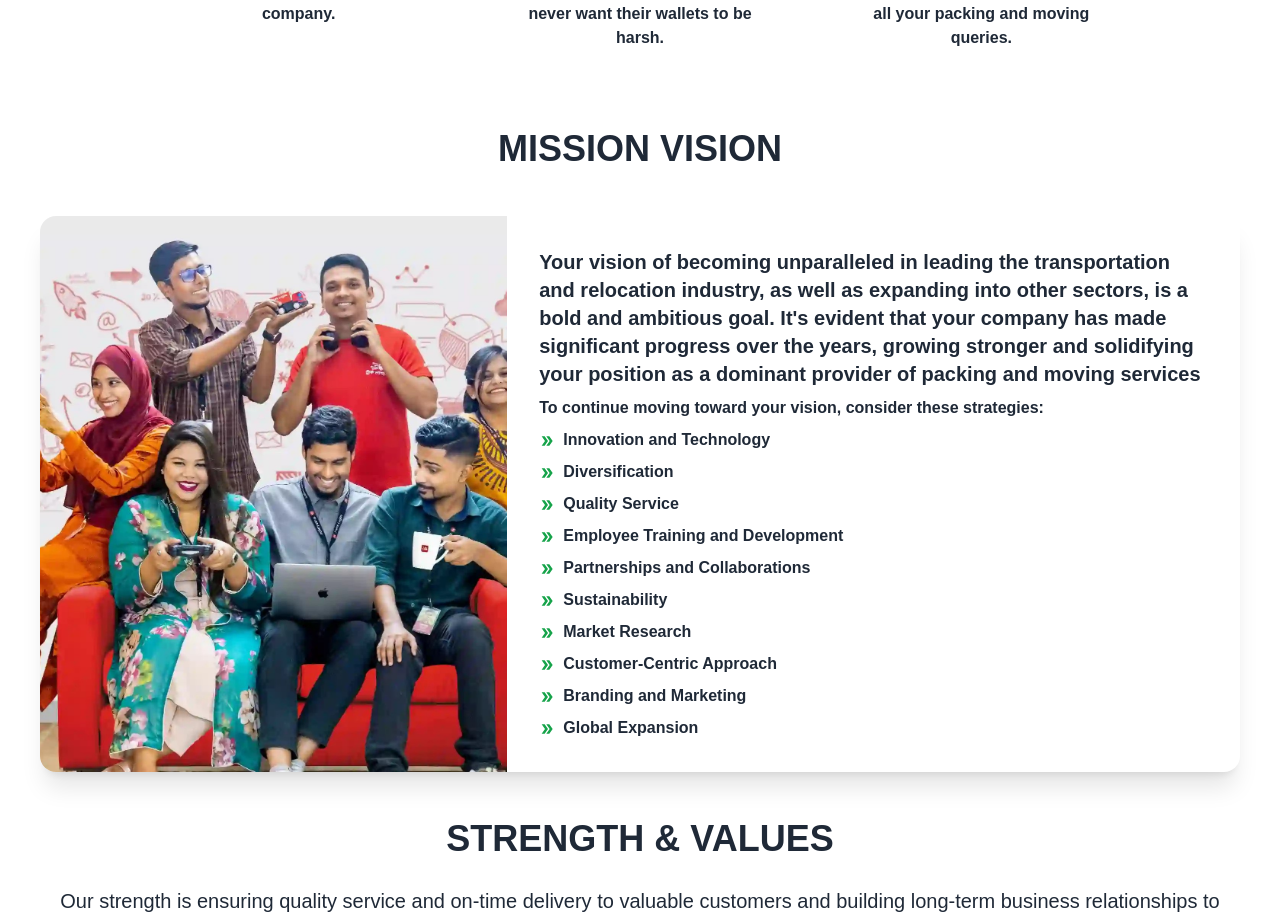
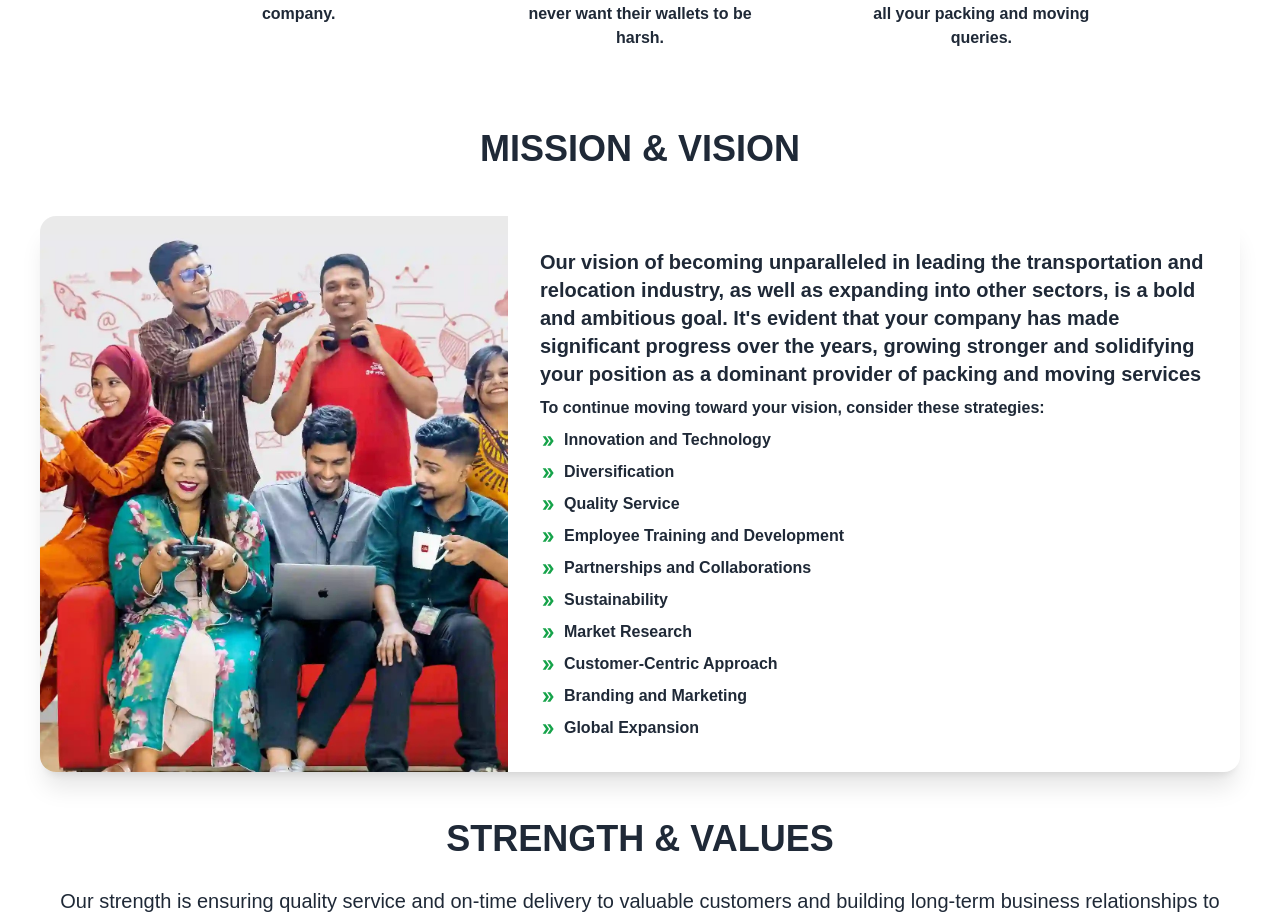
Before and after one commit to anikahammedkhan/jit-delivery, a React (Create React App) app: page / in a window 1280 px wide. Shown: the part 2726-3645 px from the top of the page. Built offline with nearby package versions, Linux system fonts and the light colour scheme.

Commit message:
minor updated

```diff
--- a/src/Components/HomePage/WhyChoseUs.jsx
+++ b/src/Components/HomePage/WhyChoseUs.jsx
@@ -75,7 +75,7 @@ const WhyChoseUs = () => {
       </div>
       <div>
         <h1 className="text-center text-[36px] font-semibold my-10">
-          MISSION VISION
+          MISSION & VISION
         </h1>
         <div
           className="card lg:card-side bg-base-100 shadow-xl mx-10"
@@ -93,7 +93,7 @@ const WhyChoseUs = () => {
           </figure>
           <div className="card-body">
             <h2 className="card-title">
-              Your vision of becoming unparalleled in leading the transportation
+              Our vision of becoming unparalleled in leading the transportation
               and relocation industry, as well as expanding into other sectors,
               is a bold and ambitious goal. It's evident that your company has
               made significant progress over the years, growing stronger and
```
